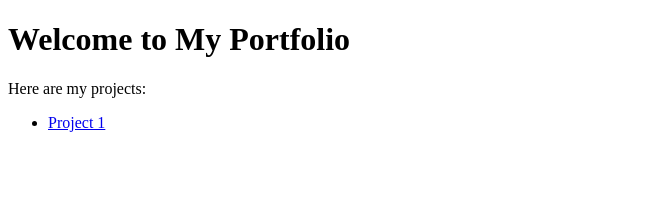
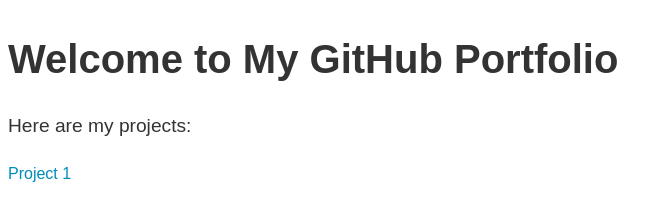
Before and after one commit to youssifeldemellawii/youssifeldemellawii.github.io, a plain HTML site: page index.html in a window 1280 px wide. Shown: the whole page, without its empty margins (0-672 px from the left). Drawn offline with Linux system fonts and the light colour scheme.

Commit message:
Update index.html

```diff
--- a/index.html
+++ b/index.html
@@ -3,13 +3,47 @@
 <head>
     <meta charset="UTF-8">
     <meta name="viewport" content="width=device-width, initial-scale=1.0">
-    <title>Your Portfolio</title>
+    <title>Your GitHub Portfolio</title>
+    <style>
+        body {
+            font-family: Arial, sans-serif;
+            line-height: 1.6;
+            color: #333;
+        }
+        h1 {
+            font-size: 2.5em;
+            margin-bottom: 0.5em;
+        }
+        p {
+            font-size: 1.2em;
+            margin-bottom: 1em;
+        }
+        ul {
+            list-style-type: none;
+            padding: 0;
+        }
+        li {
+            margin-bottom: 0.5em;
+        }
+        a {
+            color: #008CBA;
+            text-decoration: none;
+        }
+        a:hover {
+            text-decoration: underline;
+        }
+    </style>
 </head>
 <body>
-    <h1>Welcome to My Portfolio</h1>
-    <p>Here are my projects:</p>
-    <ul>
-        <li><a href="https://github.com/youssifeldemellawii/Ideal-Body-Program">Project 1</a></li>
-    </ul>
+    <header>
+        <h1>Welcome to My GitHub Portfolio</h1>
+    </header>
+    <main>
+        <p>Here are my projects:</p>
+        <ul>
+            <li><a href="https://github.com/youssifeldemellawii/Ideal-Body-Program">Project 1</a></li>
+            <!-- Add more projects here -->
+        </ul>
+    </main>
 </body>
 </html>
```
